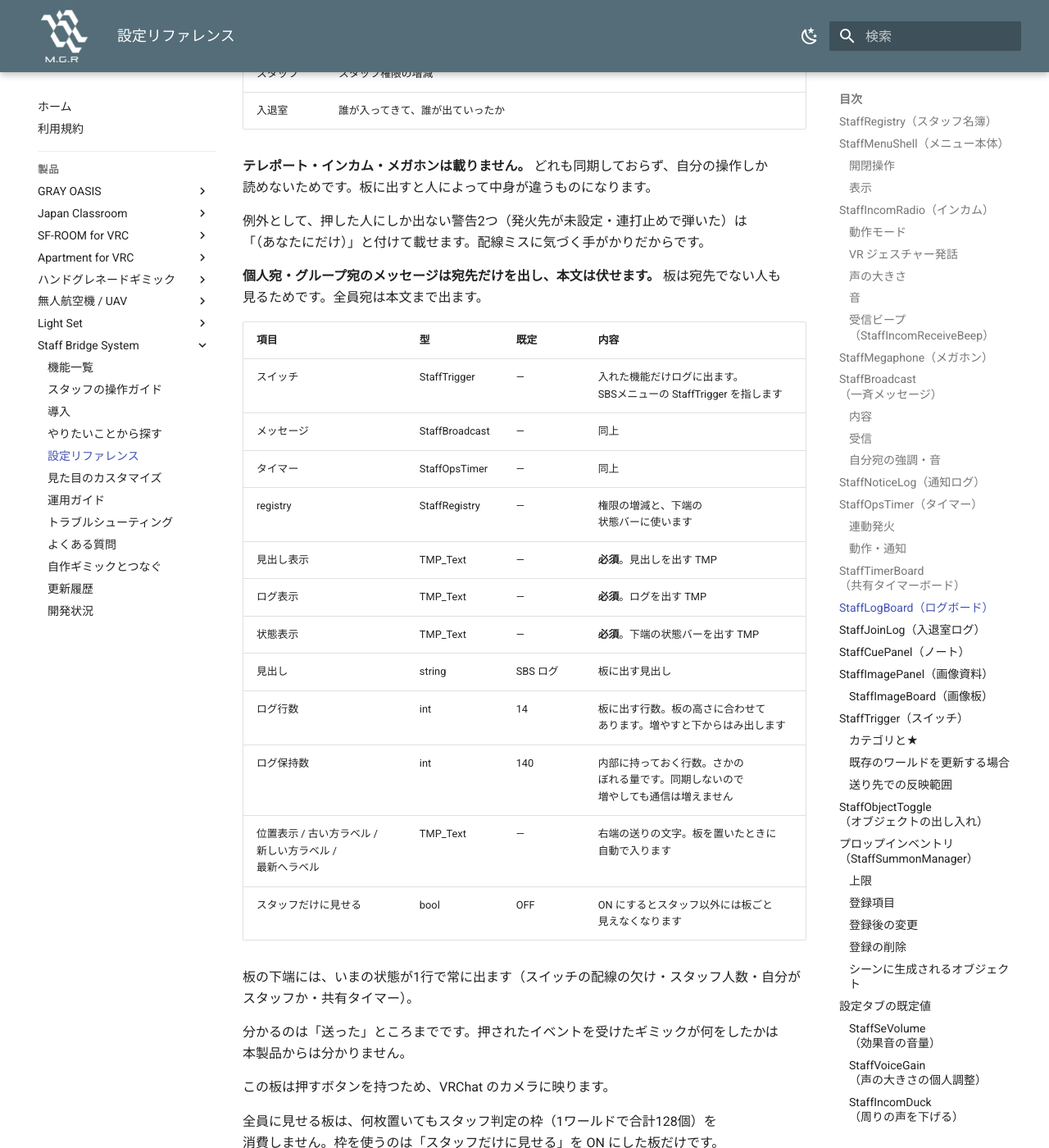
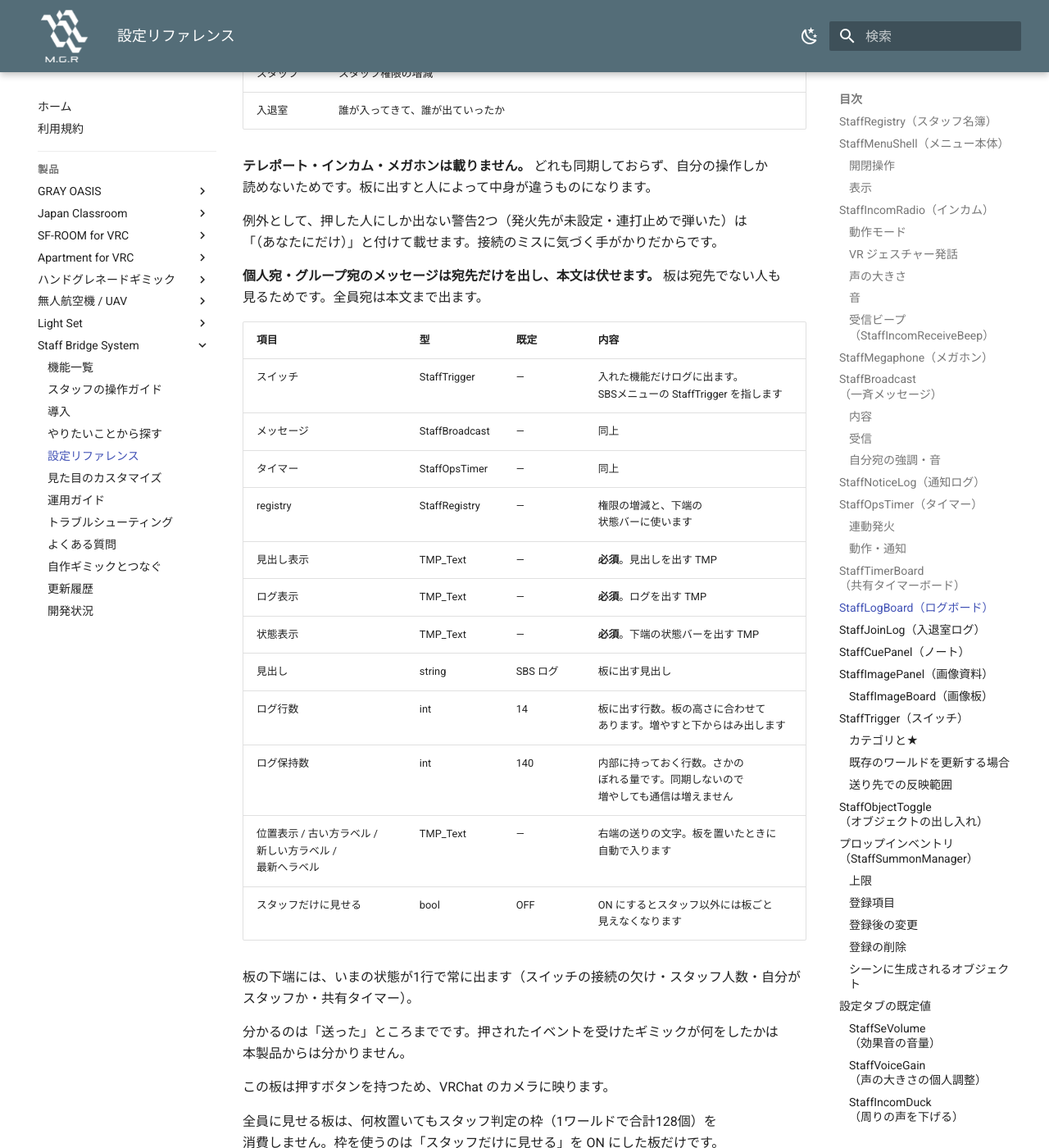
Before and after one commit to MAGURO-git/ProductArchive, an MkDocs documentation site: the page built from docs/staff-bridge-system/reference.md, in a window 1280 px wide and 1400 px high, scrolled down 12470 px. Shown: the whole window at 82% size. Built offline with MkDocs 1.6.1 and Material for MkDocs 9.7.7, drawn with Linux system fonts in a browser that asks for light colours; some of the changed text lies outside the part shown.

Commit message:
SBS マニュアル: 用語表に足した「接続」「作り直す」に合わせて、配線・再生成を直す
Co-Authored-By: Claude Sonnet 5.5 <noreply@anthropic.com>

```diff
--- a/docs/staff-bridge-system/reference.md
+++ b/docs/staff-bridge-system/reference.md
@@ -218,7 +218,7 @@ v1.1.0 以降の機能です。
 |---|---|---|---|
 | 確認の有効秒 | float | 5 | 共有タイマーの開始／取消で、1回目から2回目までに確定できる秒数 |
 | ログ出力する | bool | OFF | 共有タイマーの操作を Console に出す |
-| 到達通知音 | AudioSource | 生成時に配線 | 共有・ローカルタイマーの到達時に鳴らす短い音。個人設定の通知音量に従う |
+| 到達通知音 | AudioSource | 生成時に接続 | 共有・ローカルタイマーの到達時に鳴らす短い音。個人設定の通知音量に従う |
 | 予告の秒数 | int | 10 | 終了の何秒前に予告音を鳴らすか（0 = 予告なし）。共有タイマーと自分のタイマーの両方で鳴る。設定時間がこの秒数以下のときは鳴らさない |
 
 共有タイマーの操作ができるのはスタッフだけです。時間切れは[通知ログ](#notice-log)に「共有タイマー ◯分が経過しました」と流れます。ローカルタイマーは「ローカルタイマー」と出るので、ほぼ同時に鳴っても見分けられます。
@@ -265,7 +265,7 @@ SBS に起きたことを、ワールドに置いた板へ時刻順に流しま
 
 **テレポート・インカム・メガホンは載りません。** どれも同期しておらず、自分の操作しか読めないためです。板に出すと人によって中身が違うものになります。
 
-例外として、押した人にしか出ない警告2つ（発火先が未設定・連打止めで弾いた）は「（あなたにだけ）」と付けて載せます。配線ミスに気づく手がかりだからです。
+例外として、押した人にしか出ない警告2つ（発火先が未設定・連打止めで弾いた）は「（あなたにだけ）」と付けて載せます。接続のミスに気づく手がかりだからです。
 
 **個人宛・グループ宛のメッセージは宛先だけを出し、本文は伏せます。** 板は宛先でない人も見るためです。全員宛は本文まで出ます。
 
@@ -284,7 +284,7 @@ SBS に起きたことを、ワールドに置いた板へ時刻順に流しま
 | 位置表示 / 古い方ラベル / 新しい方ラベル / 最新へラベル | TMP_Text | — | 右端の送りの文字。板を置いたときに自動で入ります |
 | スタッフだけに見せる | bool | OFF | ON にするとスタッフ以外には板ごと見えなくなります |
 
-板の下端には、いまの状態が1行で常に出ます（スイッチの配線の欠け・スタッフ人数・自分がスタッフか・共有タイマー）。
+板の下端には、いまの状態が1行で常に出ます（スイッチの接続の欠け・スタッフ人数・自分がスタッフか・共有タイマー）。
 
 分かるのは「送った」ところまでです。押されたイベントを受けたギミックが何をしたかは本製品からは分かりません。
 
@@ -718,7 +718,7 @@ StaffRegistry が未設定のときは、壁を有効にしたままにします
 
 ### アクションコンポーネント（汎用呼び出し先） { #staff-actions }
 
-`StaffOnlyButton` の発火先呼び出しモードから呼び出す、単機能のコンポーネントです。サンプルシーンの `StaffBridgeSystem_SampleActions` に配線済みの見本があります。複製して対象を差し替えて使ってください。
+`StaffOnlyButton` の発火先呼び出しモードから呼び出す、単機能のコンポーネントです。サンプルシーンの `StaffBridgeSystem_SampleActions` に接続済みの見本があります。複製して対象を差し替えて使ってください。
 
 | コンポーネント | 呼び出しイベント | 内容 | 安全動作 |
 |---|---|---|---|
```
Also changed, not shown: other parts of docs/staff-bridge-system/reference.md (+1 -1 lines), docs/staff-bridge-system/for-developers.md (+2 -2 lines), docs/staff-bridge-system/howto.md (+2 -2 lines), docs/staff-bridge-system/install.md (+2 -2 lines), docs/staff-bridge-system/troubleshoot.md (+1 -1 lines).
